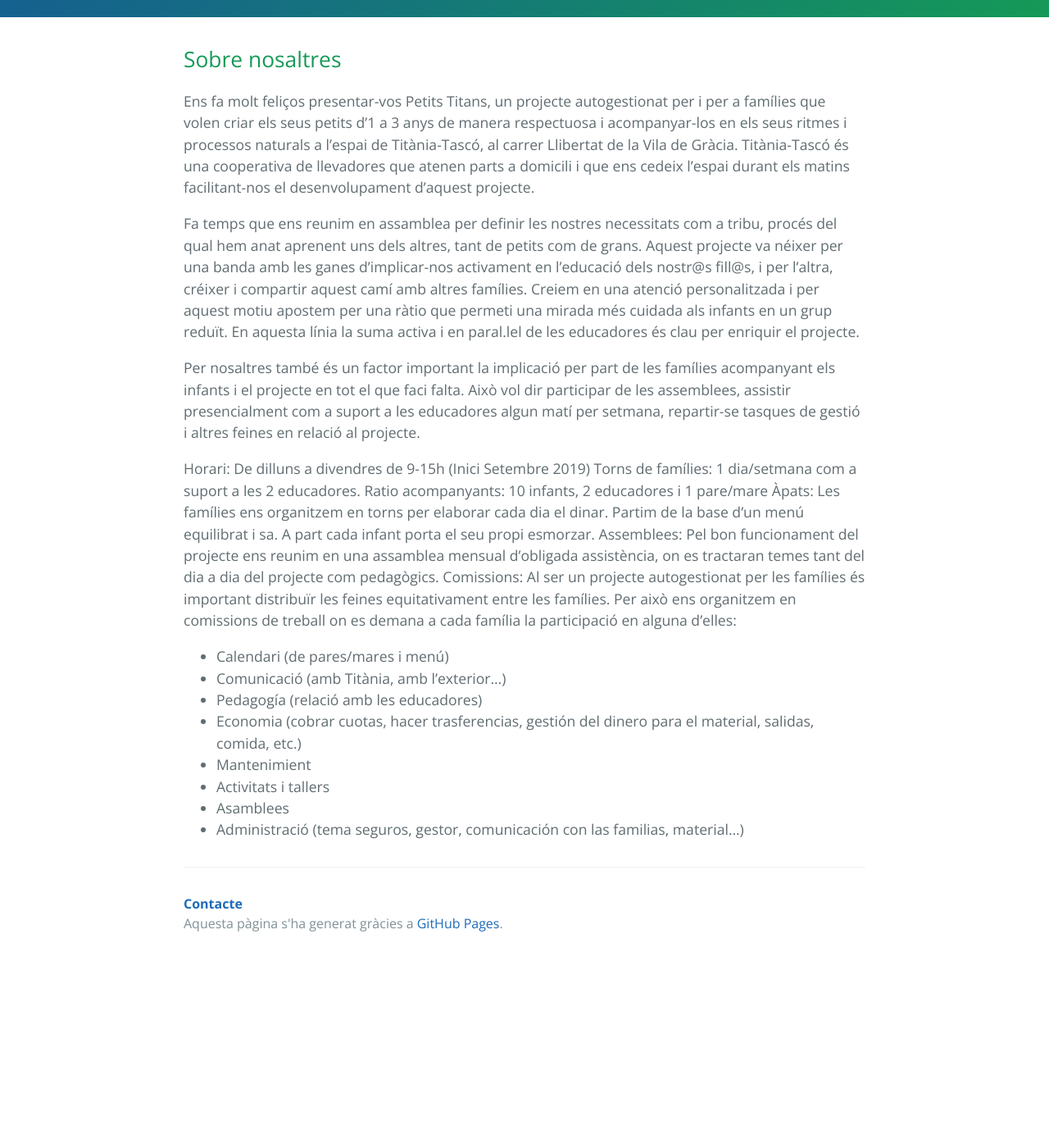
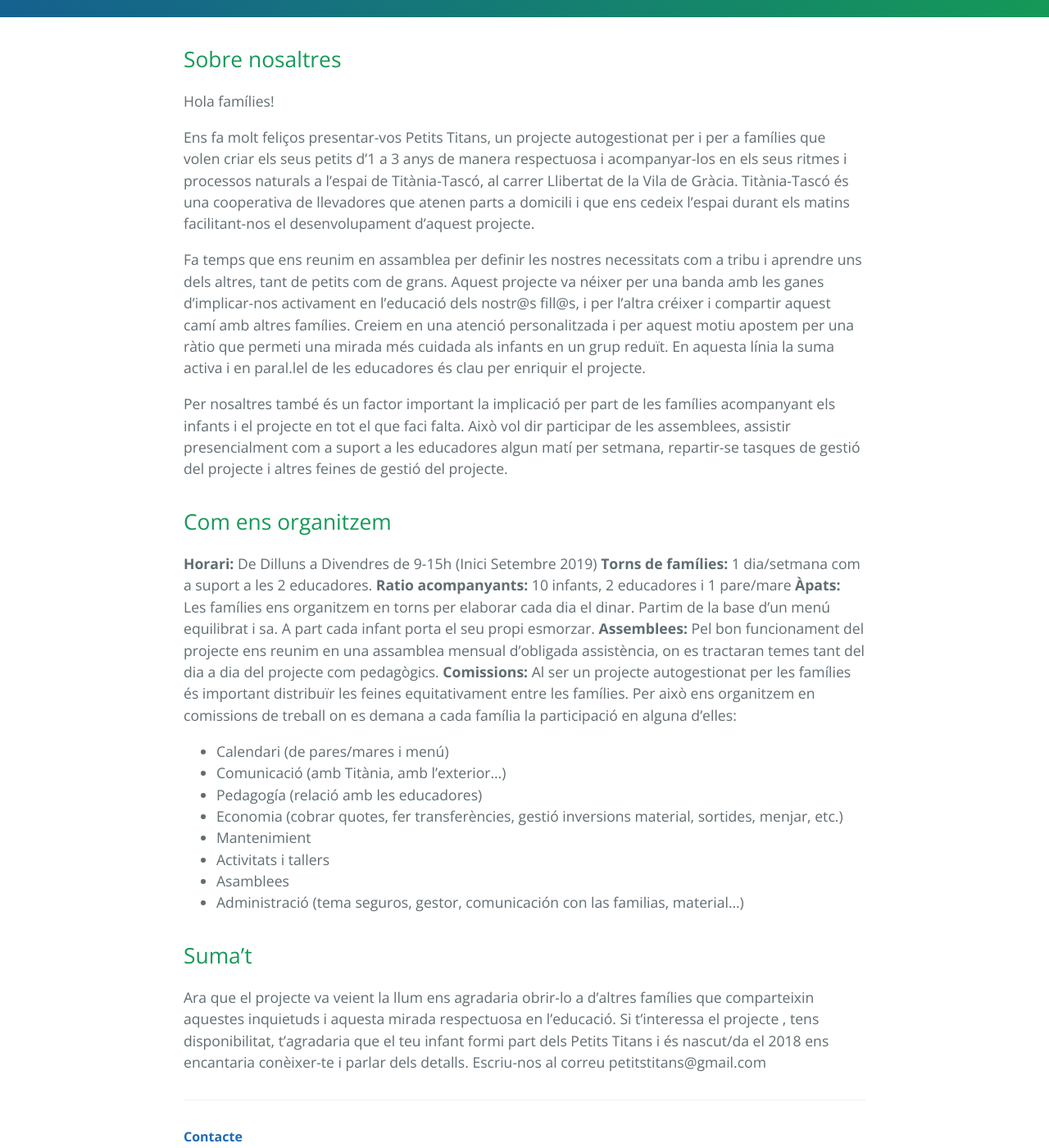
Before and after one commit to sseerrggii/Petits-Titans, a Jekyll site: the page built from index.md, in a window 1280 px wide and 1400 px high, scrolled down 362 px. Shown: the whole window at 82% size. Built offline with Jekyll 4.4.1, drawn with Linux system fonts in a browser that asks for light colours; our own code applies the rules of GitHub Pages for plain Markdown files; the repository's description, which GitHub fills in, is left out; before the commit the page ends 1532 px from its top, so only the background shows below that.

Commit message:
Update index.md

```diff
--- a/index.md
+++ b/index.md
@@ -4,24 +4,30 @@ description: "Suma't al nostre projecte de criança respectuosa, comencem Setemb
 ---
 
 ## Sobre nosaltres
+Hola famílies!
+
 Ens fa molt feliços presentar-vos Petits Titans, un projecte autogestionat per i per a famílies que volen criar els seus petits d’1 a 3 anys de manera respectuosa i acompanyar-los en els seus ritmes i processos naturals a l’espai de Titània-Tascó, al carrer Llibertat de la Vila de Gràcia. Titània-Tascó és una cooperativa de llevadores que atenen parts a domicili i que ens cedeix l’espai durant els matins facilitant-nos el desenvolupament d’aquest projecte.
 
-Fa temps que ens reunim en assamblea per definir les nostres necessitats com a tribu, procés del qual hem anat aprenent uns dels altres, tant de petits com de grans. Aquest projecte va néixer per una banda amb les ganes d’implicar-nos activament en l’educació dels nostr@s fill@s, i per l’altra, créixer i compartir aquest camí amb altres famílies. Creiem en una atenció personalitzada i per aquest motiu apostem per una ràtio que permeti una mirada més cuidada als infants en un grup reduït. En aquesta línia la suma activa i en paral.lel de les educadores és clau per enriquir el projecte.
+Fa temps que ens reunim en assamblea per definir les nostres necessitats com a tribu i aprendre uns dels altres, tant de petits com de grans. Aquest projecte va néixer per una banda amb les ganes d’implicar-nos activament en l’educació dels nostr@s fill@s, i per l’altra  créixer i compartir aquest camí amb altres famílies. Creiem en una atenció personalitzada i per aquest motiu apostem per una ràtio que permeti una mirada més cuidada als infants en un grup reduït. En aquesta línia la suma activa i en paral.lel de les educadores és clau per enriquir el projecte.
 
-Per nosaltres també és un factor important la implicació per part de les famílies acompanyant els infants i el projecte en tot el que faci falta. Això vol dir participar de les assemblees, assistir presencialment com a suport a les educadores algun matí per setmana, repartir-se tasques de gestió i altres feines en relació al projecte.
+Per nosaltres també és un factor important la implicació per part de les famílies acompanyant els infants i el projecte en tot el que faci falta. Això vol dir participar de les assemblees, assistir presencialment com a suport a les educadores algun matí per setmana, repartir-se tasques de gestió del projecte i altres feines de gestió del projecte.
 
-Horari: De dilluns a divendres de 9-15h (Inici Setembre 2019)
-Torns de famílies: 1 dia/setmana com a suport a les 2 educadores.
-Ratio acompanyants: 10 infants, 2 educadores i 1 pare/mare
-Àpats: Les famílies ens organitzem en torns per elaborar cada dia el dinar. Partim de la base d’un menú equilibrat i sa. A part cada infant porta el seu propi esmorzar.
-Assemblees: Pel bon funcionament del projecte ens reunim en una assamblea mensual d’obligada assistència, on es tractaran temes tant del dia a dia del projecte com pedagògics.
-Comissions: Al ser un projecte autogestionat per les famílies és important distribuïr les feines equitativament entre les famílies. Per això ens organitzem en comissions de treball on es demana a cada família la participació en alguna d’elles:
-
+## Com ens organitzem
+**Horari:** De Dilluns a Divendres de 9-15h (Inici Setembre 2019)
+**Torns de famílies:** 1 dia/setmana com a suport a les 2 educadores.
+**Ratio acompanyants:** 10 infants, 2 educadores i 1 pare/mare
+**Àpats:** Les famílies ens organitzem en torns per elaborar cada dia el dinar. Partim de la base d’un menú equilibrat i sa. A part cada infant porta el seu propi esmorzar.
+**Assemblees:** Pel bon funcionament del projecte ens reunim en una assamblea mensual d’obligada assistència, on es tractaran temes tant del dia a dia del projecte com pedagògics.
+**Comissions:** Al ser un projecte autogestionat per les famílies és important distribuïr les feines equitativament entre les famílies. Per això ens organitzem en comissions de treball on es demana a cada família la participació en alguna d’elles:
 * Calendari (de pares/mares i menú)
 * Comunicació (amb Titània, amb l’exterior…)
-*	Pedagogía (relació amb les educadores)
-*	Economia (cobrar cuotas, hacer trasferencias, gestión del dinero para el material, salidas, comida, etc.)
-*	Mantenimient
-*	Activitats i tallers
-*	Asamblees
-*	Administració (tema seguros, gestor, comunicación con las familias, material…)
+* Pedagogía (relació amb les educadores)
+* Economia (cobrar quotes, fer transferències, gestió inversions material, sortides, menjar, etc.)
+* Mantenimient
+* Activitats i tallers
+* Asamblees
+* Administració (tema seguros, gestor, comunicación con las familias, material…)
+
+
+## Suma't
+Ara que el projecte va veient la llum ens agradaria obrir-lo a d’altres famílies que comparteixin aquestes inquietuds i aquesta mirada respectuosa en l’educació. Si t’interessa el projecte , tens disponibilitat, t’agradaria que el teu infant formi part dels Petits Titans i és nascut/da el 2018 ens encantaria conèixer-te i parlar dels detalls. Escriu-nos al correu  petitstitans@gmail.com
```
